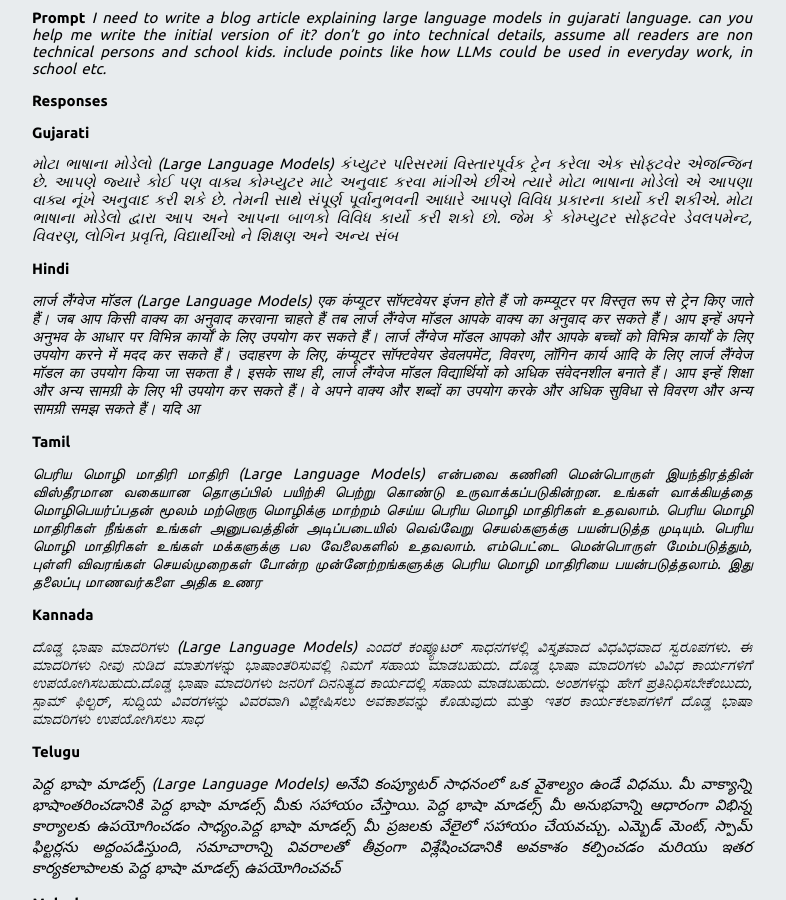
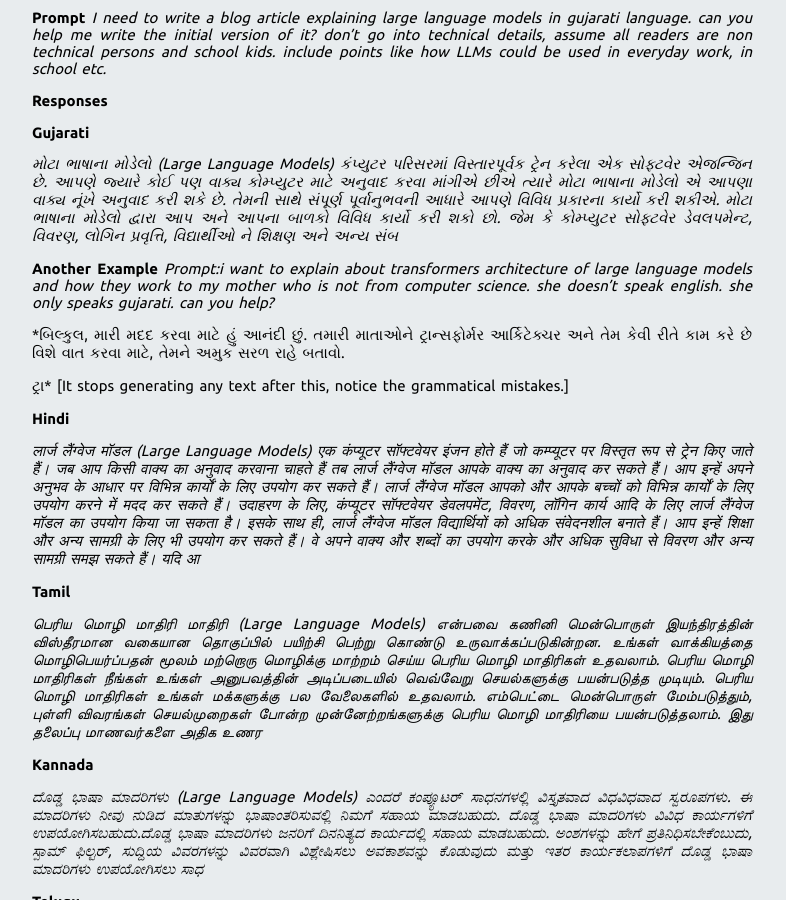
Before and after one commit to pratik98/pratik98.github.com, a Jekyll site: the page built from _posts/2023-02-16-LLMs.md, in a window 1280 px wide and 900 px high, scrolled down 337 px. Shown: the whole window, without its empty margins (248-1034 px from the left). Built offline with Jekyll 4.4.1, drawn with Linux system fonts in a browser that asks for light colours; nearby versions of some CDN libraries; library files that are not in the unit come from our copies; comment, search, counter and statistics services are not loaded.

Commit message:
edit LLMs

```diff
--- a/_posts/2023-02-16-LLMs.md
+++ b/_posts/2023-02-16-LLMs.md
@@ -17,6 +17,13 @@ I asked ChatGPT to write a simple non-technical blog post about LLMs. below you
 **Gujarati**
 
  *મોટા ભાષાના મોડેલો (Large Language Models) કંપ્યુટર પરિસરમાં વિસ્તારપૂર્વક ટ્રેન કરેલા એક સોફ્ટવેર એજન્જિન છે. આપણે જ્યારે કોઈ પણ વાક્ય કોમ્પ્યુટર માટે અનુવાદ કરવા માંગીએ છીએ ત્યારે મોટા ભાષાના મોડેલો એ આપણા વાક્ય નૂંખે અનુવાદ કરી શકે છે. તેમની સાથે સંપૂર્ણ પૂર્વાનુભવની આધારે આપણે વિવિધ પ્રકારના કાર્યો કરી શકીએ. મોટા ભાષાના મોડેલો દ્વારા આપ અને આપના બાળકો વિવિધ કાર્યો કરી શકો છો. જેમ કે કોમ્પ્યુટર સોફ્ટવેર ડેવલપમેન્ટ, વિવરણ, લોગિન પ્રવૃત્તિ, વિદ્યાર્થીઓ ને શિક્ષણ અને અન્ય સંબ*
+
+**Another Example**
+*Prompt:i want to explain about transformers architecture of large language models and how they work to my mother who is not from computer science. she doesn't speak english. she only speaks gujarati. can you help?*
+
+*બિલ્કુલ, મારી મદદ કરવા માટે હું આનંદી છું. તમારી માતાઓને ટ્રાન્સફોર્મર આર્કિટેક્ચર અને તેમ કેવી રીતે કામ કરે છે વિશે વાત કરવા માટે, તેમને અમુક સરળ રાહે બતાવો.
+
+ટ્રા*  [It stops generating any text after this, notice the grammatical mistakes.]
 
 **Hindi**
 
```
